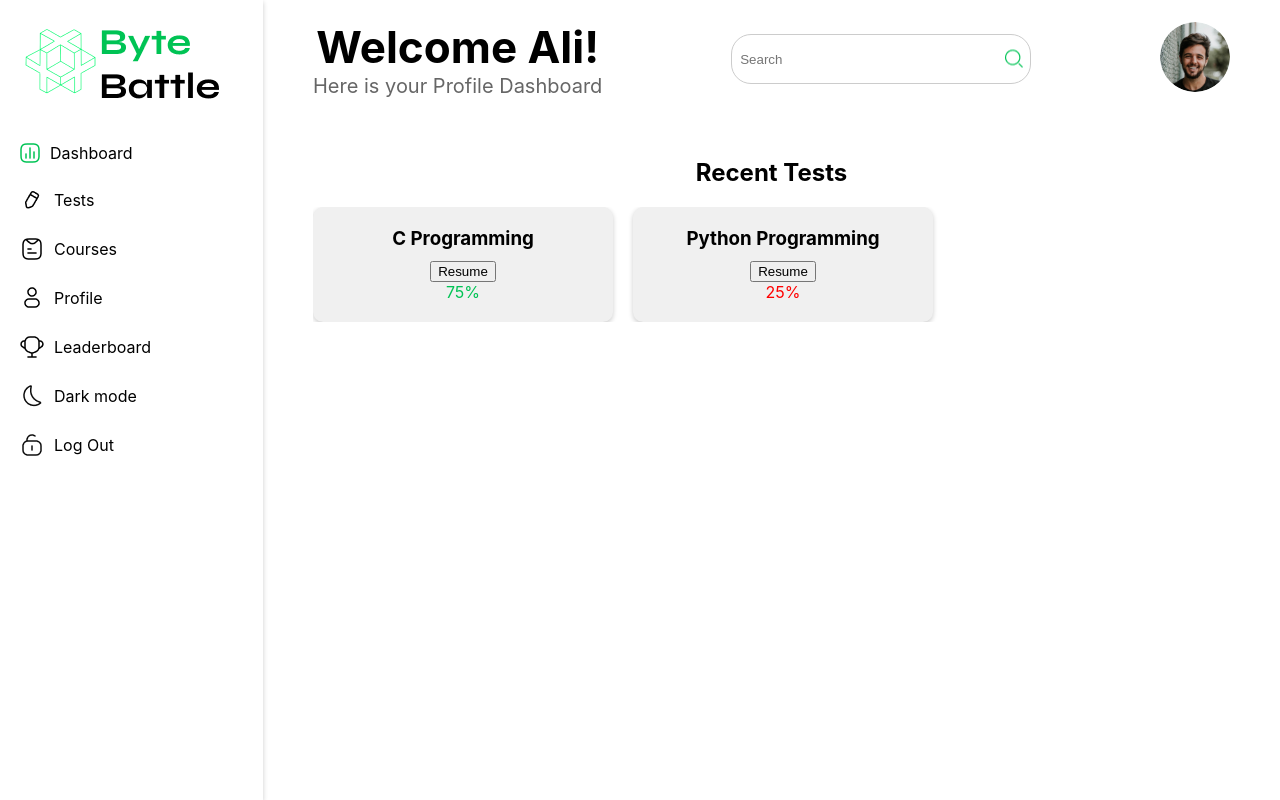
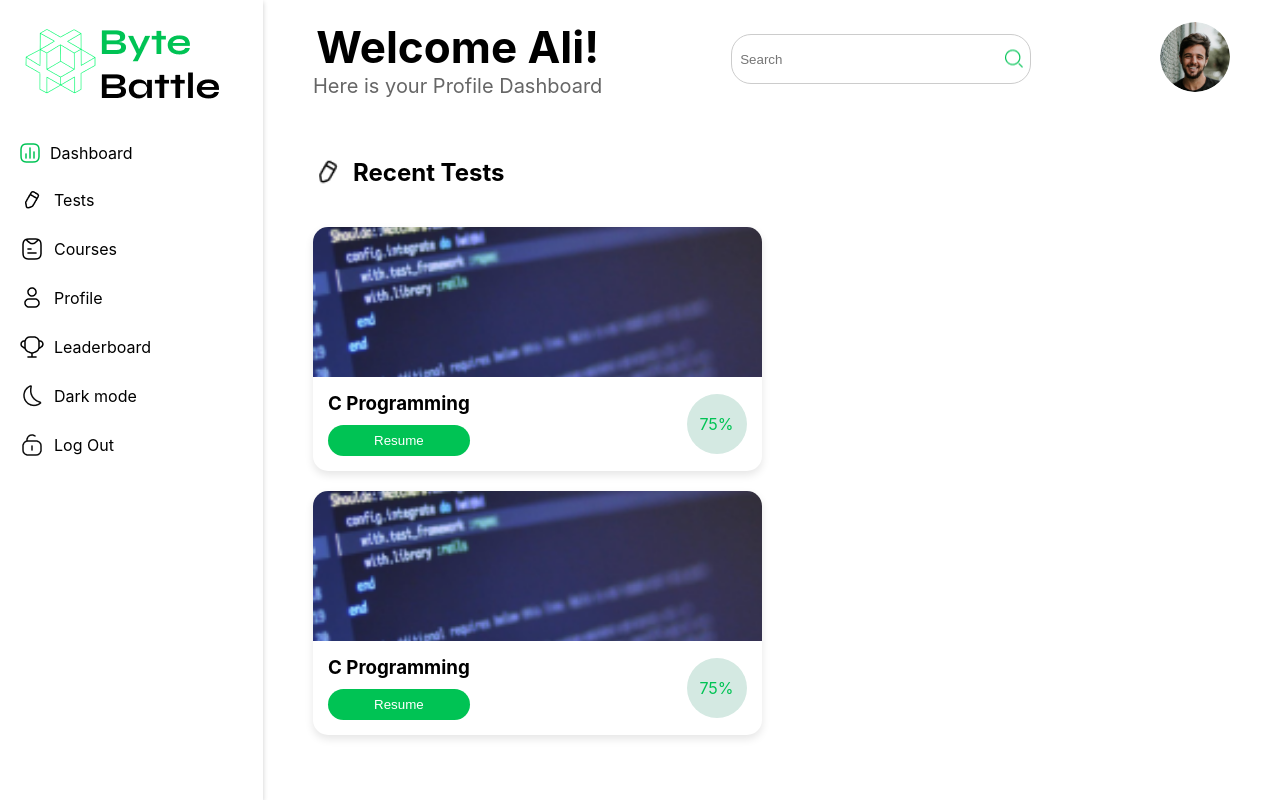
Before and after one commit to Ali-H-Hassan/ByteBattles-CodingAdventure, a React (Create React App) app in the folder frontend/: page /Dashboard in a window 1280 px wide. Built offline with nearby package versions, Linux system fonts and the light colour scheme.

Commit message:
Recents Tests Done

```diff
--- a/frontend/src/pages/Dashboard/Dashboard.css
+++ b/frontend/src/pages/Dashboard/Dashboard.css
@@ -3,37 +3,36 @@
 }
 
 .dashboard {
-  display: flex; /* Align sidebar and main content horizontally */
-  height: 100vh; /* Full view height */
+  display: flex;
+  height: 100vh;
 }
 
-/* Sidebar styles */
 .logo-section img {
-  display: block; /* Center logo image in its container */
+  display: block;
   margin: 0 auto;
-  padding: 20px; /* Add padding around logo */
+  padding: 20px;
 }
 
 .menu {
   display: flex;
-  flex-direction: column; /* Stack menu items vertically */
-  align-items: flex-start; /* Align menu items to the start */
+  flex-direction: column;
+  align-items: flex-start;
   gap: 5px;
   box-shadow: 0 2px 5px rgba(0, 0, 0, 0.2);
 }
 
 .menu-item {
-  width: 100%; /* Full width of the sidebar */
+  width: 100%;
   display: flex;
-  align-items: center; /* Center items vertically */
-  padding: 10px 20px; /* Padding inside each menu item */
+  align-items: center;
+  padding: 10px 20px;
 }
 
 .icon-bg {
   display: flex;
   justify-content: center;
   align-items: center;
-  margin-right: 10px; /* Space between icon and text */
+  margin-right: 10px;
 }
 
 .icon-green,
@@ -42,24 +41,23 @@
   display: flex;
 }
 
-/* Main content styles */
 .main-content {
-  flex-grow: 1; /* Take the remaining width */
-  padding: 20px; /* Padding inside the main content */
+  flex-grow: 1;
+  padding: 20px;
   padding-left: 50px;
   padding-right: 50px;
 }
 
 .main-header {
   display: flex;
-  justify-content: space-between; /* Space between header items */
-  align-items: center; /* Center items vertically */
-  padding-bottom: 20px; /* Space below header */
+  justify-content: space-between;
+  align-items: center;
+  padding-bottom: 20px;
 }
 
 .welcome-message h1,
 .welcome-message p {
-  margin: 0; /* Reset default margins */
+  margin: 0;
 }
 
 .search-bar {
@@ -67,28 +65,27 @@
 }
 
 .search-bar input {
-  width: 300px; /* Full width of the search bar container */
+  width: 300px;
   height: 50px;
-  padding: 8px 32px 8px 8px; /* Padding inside the input */
-  border-radius: 20px; /* Rounded corners */
-  border: 1px solid #ccc; /* Light border */
+  padding: 8px 32px 8px 8px;
+  border-radius: 20px;
+  border: 1px solid #ccc;
 }
 
 .search-bar img {
   position: absolute;
-  right: 8px; /* Position icon inside the input */
+  right: 8px;
   top: 50%;
-  transform: translateY(-50%); /* Center vertically */
+  transform: translateY(-50%);
   cursor: pointer;
 }
 
 .profile-icon img {
-  width: 70px; /* Size of the profile icon */
+  width: 70px;
   height: auto;
-  border-radius: 50%; /* Make it round */
+  border-radius: 50%;
 }
 
-/* Add any additional hover effects, active states, or responsive design styles as needed */
 .welcome-message h1 {
   font-size: 44px;
 }
@@ -97,63 +94,94 @@
 }
 .content-grid {
   display: grid;
-  grid-template-columns: repeat(2, 1fr); /* Two columns */
-  grid-template-rows: repeat(2, 1fr); /* Two rows */
-  gap: 20px; /* Space between grid items */
-  padding: 20px 0; /* Padding above and below the grid */
+  grid-template-columns: 1fr 1fr;
+  grid-template-rows: auto;
+  gap: 20px;
+  margin-top: 20px;
 }
 
-.recent-tests {
-  grid-column: span 2; /* If "Recent Tests" should span across two columns */
-  /* Add more styling as needed */
+.section-header {
+  display: flex;
+  align-items: center;
+  gap: 10px;
+  margin-bottom: 20px;
+}
+
+.section-title {
+  font-size: 24px;
+}
+
+.section-icon {
+  width: 30px;
+  height: auto;
 }
 
 .test-cards-container {
-  display: flex;
-  overflow-x: auto; /* Allows scrolling on x-axis if cards overflow */
+  display: grid;
+  grid-template-columns: repeat(auto-fill, minmax(250px, 1fr));
+  gap: 20px;
 }
 
 .test-card {
-  background-color: #f0f0f0; /* Light gray background, adjust as needed */
-  border-radius: 10px; /* Rounded corners */
-  margin-right: 20px; /* Space between cards */
-  padding: 20px; /* Padding inside cards */
-  width: 300px; /* Fixed width, adjust as needed */
-  box-shadow: 0 2px 5px rgba(0, 0, 0, 0.2); /* Optional shadow */
+  display: flex;
+  flex-direction: column;
+  background: #fff;
+  border-radius: 15px;
+  overflow: hidden;
+  box-shadow: 0 4px 8px rgba(0, 0, 0, 0.1);
 }
 
-.test-card-info h3 {
-  margin: 0 0 10px 0; /* Space below the title */
+.test-card-image {
+  width: 100%;
+  height: 150px;
+  object-fit: cover;
+}
+
+.test-card-content {
+  padding: 15px;
+  display: flex;
+  justify-content: space-between;
+  align-items: center;
+}
+
+.test-details {
+  display: flex;
+  flex-direction: column;
+}
+
+h3 {
+  margin: 0;
 }
 
 .resume-button {
-  /* Style your button */
+  padding: 8px 16px;
+  margin-top: 10px;
+  background: #00c354;
+  color: white;
+  border: none;
+  border-radius: 20px;
+  cursor: pointer;
 }
 
-.test-progress .progress-indicator {
-  /* Style your progress indicator */
+.test-progress {
+  width: 60px;
+  height: 60px;
+  border-radius: 50%;
+  display: flex;
+  justify-content: center;
+  align-items: center;
+  font-size: 1em;
+  background: #d4e9e2;
 }
 
-.progress-indicator.green {
-  color: #00c354; /* Green color for progress */
+.test-progress.green span {
+  color: #00c354;
 }
 
-.progress-indicator.red {
-  color: #ff0000; /* Red color for progress */
+.test-progress.red {
+  background: #fdecea;
 }
 
-/* Styles for the other grid sections */
-.grid-section {
-  /* Apply shared styles for the other parts of the grid */
+.test-progress.red span {
+  color: #ff6b6b;
 }
-
-/* Add any responsive design styles as needed */
-@media (max-width: 768px) {
-  .content-grid {
-    grid-template-columns: 1fr; /* Stack grid items in a single column on small screens */
-  }
-
-  .recent-tests {
-    grid-column: 1; /* Ensure "Recent Tests" uses only one column on small screens */
-  }
-}
--- a/frontend/src/pages/Dashboard/Dashboard.jsx
+++ b/frontend/src/pages/Dashboard/Dashboard.jsx
@@ -10,6 +10,7 @@ import Leaderboard from "../../assets/Award 5.png";
 import LogOut from "../../assets/Unlock 2.png";
 import UserAvatar from "../../assets/Profile (1).png";
 import Search from "../../assets/search-icon.png";
+import TestCard from "../../assets/Test1.png";
 
 function Dashboard() {
   return (
@@ -91,37 +92,62 @@ function Dashboard() {
         </header>
         <div className="content-grid">
           <section className="recent-tests">
-            <h2>Recent Tests</h2>
+            <div className="section-header">
+              <img src={Tests} alt="Test Icon" className="section-icon" />
+              <h2 className="section-title">Recent Tests</h2>
+            </div>
             <div className="test-cards-container">
-              {/* Replace with dynamic content if needed */}
+              {/* Repeated Test Card structure for each test */}
               <div className="test-card">
-                <div className="test-card-info">
-                  <h3>C Programming</h3>
-                  <button className="resume-button">Resume</button>
-                </div>
-                <div className="test-progress">
-                  <span className="progress-indicator green">75%</span>
+                <img
+                  src={TestCard}
+                  alt="C Programming"
+                  className="test-card-image"
+                />
+                <div className="test-card-content">
+                  <div className="test-details">
+                    <h3>C Programming</h3>
+                    <button className="resume-button">Resume</button>
+                  </div>
+                  <div className="test-progress green">
+                    <span>75%</span>
+                  </div>
                 </div>
               </div>
               <div className="test-card">
-                <div className="test-card-info">
-                  <h3>Python Programming</h3>
-                  <button className="resume-button">Resume</button>
-                </div>
-                <div className="test-progress">
-                  <span className="progress-indicator red">25%</span>
+                <img
+                  src={TestCard}
+                  alt="C Programming"
+                  className="test-card-image"
+                />
+                <div className="test-card-content">
+                  <div className="test-details">
+                    <h3>C Programming</h3>
+                    <button className="resume-button">Resume</button>
+                  </div>
+                  <div className="test-progress green">
+                    <span>75%</span>
+                  </div>
                 </div>
               </div>
-              {/* Add more test cards as needed */}
+              {/* ... More test cards */}
             </div>
           </section>
 
-          {/* Placeholder for the other 3 parts of the grid */}
-          <section className="grid-section"></section>
-          <section className="grid-section"></section>
-          <section className="grid-section"></section>
+          {/* Other sections */}
+          <section className="grid-section">
+            {" "}
+            {/* Content for other sections */}{" "}
+          </section>
+          <section className="grid-section">
+            {" "}
+            {/* Content for other sections */}{" "}
+          </section>
+          <section className="grid-section">
+            {" "}
+            {/* Content for other sections */}{" "}
+          </section>
         </div>
-        {/* Rest of the main content goes here */}
       </div>
     </div>
   );
```
